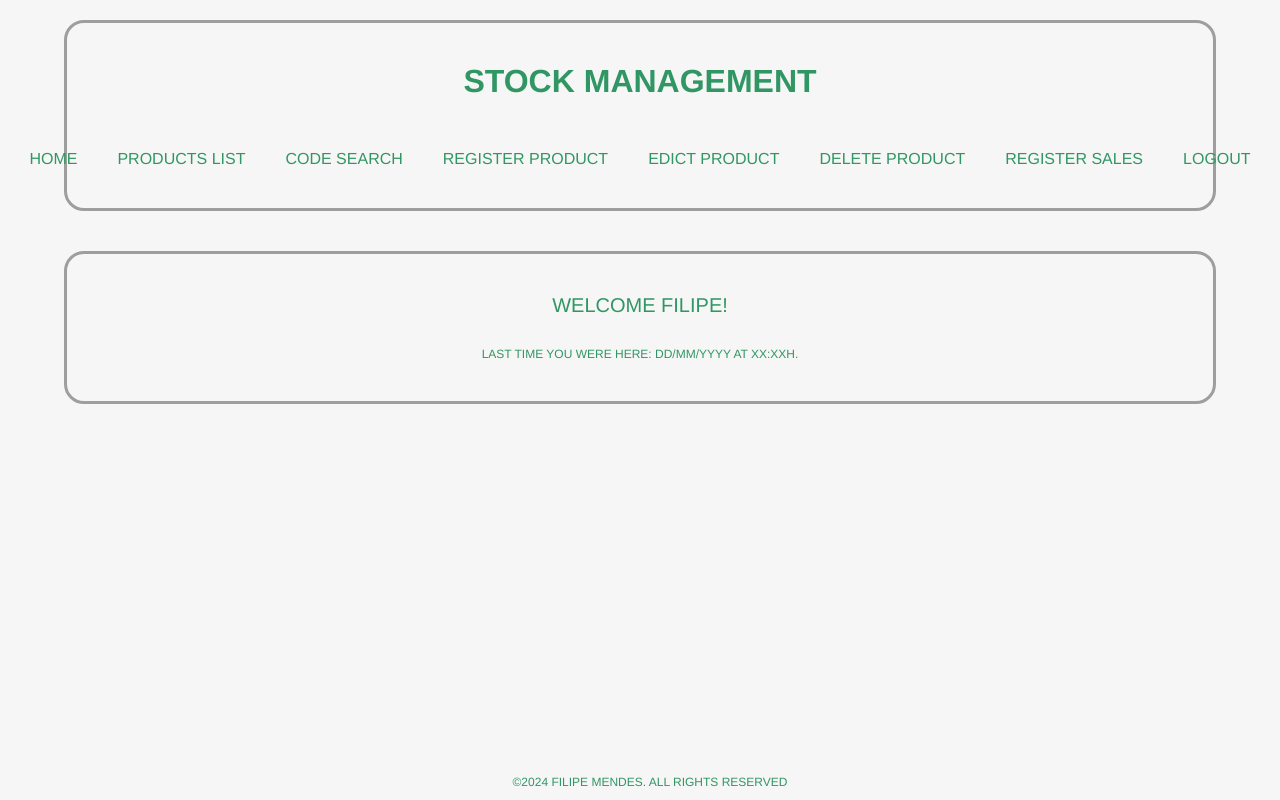
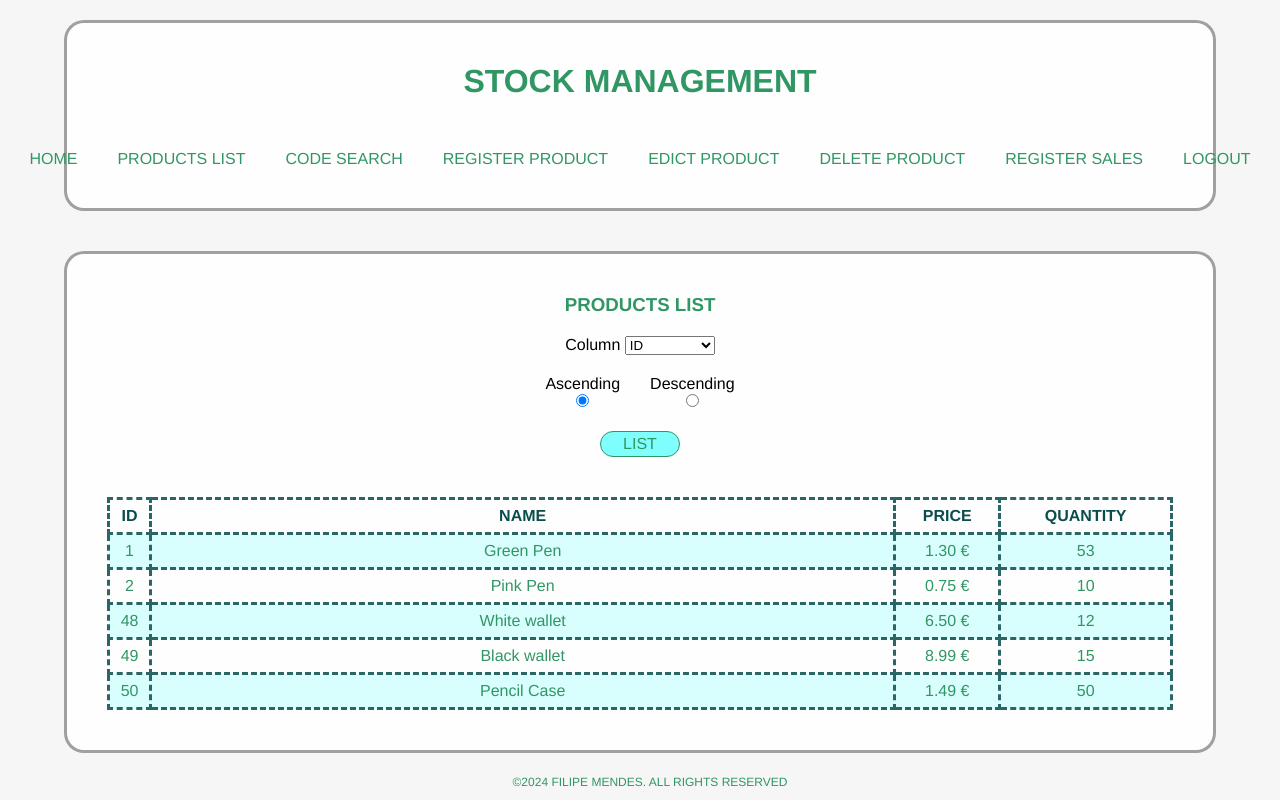
Before and after one commit to FMatiasMendes/Stock_Management_Site, a PHP site: page /productsList.php in a window 1280 px wide. Run offline with PHP 8.4, Linux system fonts and the light colour scheme.

Commit message:
productsList html page done

```diff
--- a/home.php
+++ b/home.php
@@ -42,6 +42,7 @@
 		</main>
 
 		<footer>
+			<!-- need to fix the position with less height -->
 			<a href="https://www.linkedin.com/in/fmatiasmendes/" target="_blank">
 				&copy;2024 FILIPE MENDES. ALL RIGHTS RESERVED
 			</a>
--- a/productsList.php
+++ b/productsList.php
@@ -31,17 +31,75 @@
 		</header>
 
 		<main>
+		<!-- consider make the ascending/descending order with arrows on each column -->
+			<div class="outer-border">
+				<h3 class="page-titles">PRODUCTS LIST</h3>
+				<div class="column-selector">
+					<label for="">Column</label>
+					<select name="column" id="column">
+						<option value="id">ID</option>
+						<option value="name">NAME</option>
+						<option value="price">PRICE</option>
+						<option value="quantity">QUANTITY</option>
+					</select>
+				</div>
+				<div class="radio-inputs">
+					<div>
+						<label for="">Ascending</label>
+						<br>
+						<input type="radio" name="order" value="ascending" checked="checked">
+					</div>
+					<div>
+						<label for="">Descending</label>
+						<br>
+						<input type="radio" name="order" value="descending">
+					</div>
+				</div>
+				<input type="submit" name="" value="LIST" class="list-button">
 
-			<div class="outer-border">
-				<!-- php edition missing (name) -->
-				<p class="welcome-message">Welcome Filipe!</p>
-				<!-- php edition missing (date) -->
-				<p class="last-login-message">Last time you were here: dd/mm/yyyy at xx:xxH.</p>
+				<table>
+					<tr>
+						<th>ID</th>
+						<th class="name-column">NAME</th>
+						<th>PRICE</th>
+						<th>QUANTITY</th>
+					</tr>
+					<tr>
+						<td>1</td>
+						<td>Green Pen</td>
+						<td>1.30 €</td>
+						<td>53</td>
+					</tr>
+					<tr>
+						<td>2</td>
+						<td>Pink Pen</td>
+						<td>0.75 €</td>
+						<td>10</td>
+					</tr>
+					<tr>
+						<td>48</td>
+						<td>White wallet</td>
+						<td>6.50 €</td>
+						<td>12</td>
+					</tr>
+					<tr>
+						<td>49</td>
+						<td>Black wallet</td>
+						<td>8.99 €</td>
+						<td>15</td>
+					</tr>
+					<tr>
+						<td>50</td>
+						<td>Pencil Case</td>
+						<td>1.49 €</td>
+						<td>50</td>
+					</tr>
+				</table>
 			</div>
-
 		</main>
 
 		<footer>
+			<!-- need to fix the position with less height -->
 			<a href="https://www.linkedin.com/in/fmatiasmendes/" target="_blank">
 				&copy;2024 FILIPE MENDES. ALL RIGHTS RESERVED
 			</a>
--- a/styles/style.css
+++ b/styles/style.css
@@ -13,7 +13,7 @@
 body{
 	background-color: hsla(0, 3%, 94%, 0.5);
 	min-width: 1200px;
-	height: 100%;
+	height: 100%; /* change height to view height?! */
 }
 
 /* header */
@@ -22,8 +22,9 @@ body{
 	border: 3px solid;
 	border-color: var(--border-color);
 	border-radius: 20px;
+	background-color: rgba(255, 255, 255, 0.9);
 	margin: 20px 5% 40px 5%;
-	padding: 40px 20px;
+	padding: 40px 40px;
 	text-align: center;
 }
 
@@ -81,6 +82,74 @@ body{
 	margin-top: 30px;
 }
 
+.page-titles{
+	color: var(--text-color);
+	font-family: var(--font-family);
+}
+
+.column-selector,
+.radio-inputs,
+.list-button{
+	margin-top: 20px;
+	font-family: var(--font-family);
+}
+
+.radio-inputs{
+	display: flex;
+	gap: 30px;
+	justify-content: center;
+}
+
+.list-button{
+	color: var(--text-color);
+	width: 80px;
+	padding: 3px 0px;
+	border: 1px solid;
+	border-color: var(--text-color);
+	border-radius: 25px;
+	background-color: rgba(0, 255, 255, 0.50);
+	font-size: 16px;
+	cursor: pointer;
+	transition: 0.5s ease;
+}
+
+.list-button:hover{
+	background-color: rgba(0, 255, 255, 0.25);
+}
+
+table, th, td{
+	border: 3px dashed rgb(42, 102, 102);
+	border-collapse: collapse;
+}
+
+table{
+	font-family: var(--font-family);
+	width: 100%;
+	margin-top: 40px;
+}
+
+.name-column{
+	width: 70%;
+}
+
+th{
+	color:rgb(10, 77, 77);
+}
+
+td{
+	color: var(--text-color);
+}
+
+tr{
+	height: 35px;
+}
+
+tr:nth-child(even){
+	background-color: rgba(0, 255, 255, 0.15);
+}
+
+
+
 
 
 
```
